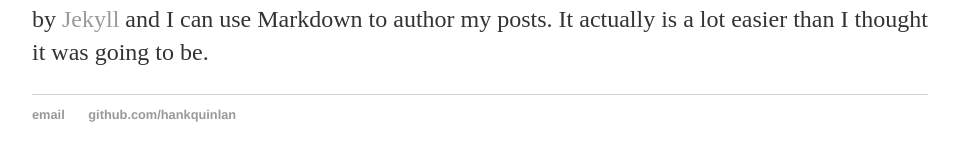
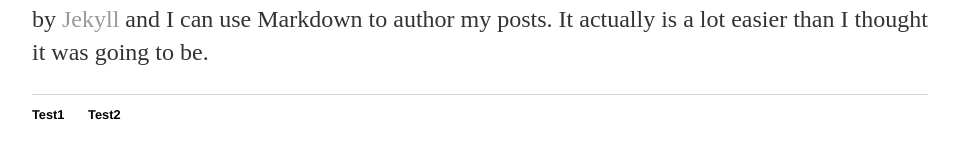
Before and after one commit to paoloamodio/paoloamodio.github.io, a Jekyll site: the page built from _posts/2018-01-25-test.md, in a window 1280 px wide. Shown: the part 286-447 px from the top of the page, without its empty margins (160-1119 px from the left). Built offline with Jekyll 4.4.1, drawn with Linux system fonts in a browser that asks for light colours.

Commit message:
Update default.html

```diff
--- a/_layouts/default.html
+++ b/_layouts/default.html
@@ -12,8 +12,8 @@
     <nav>
 <ul>
 <li><a href="/">Home</a></li>
-<li><a href="/about">About</a></li>
-<li><a href="/cv">CV</a></li>
+<li><a href="/Pagina1">About</a></li>
+<li><a href="/Pagina2">CV</a></li>
 <li><a href="/blog">Blog</a></li>
 </ul>
     </nav>
@@ -25,8 +25,8 @@
 
   <footer>
    <ul>
-   <li><a href="mailto:hankquinlanhub@gmail.com">email</a></li>
-   <li><a href="https://github.com/hankquinlan">github.com/hankquinlan</a></li>
+   <li>Test1</li>
+   <li>Test2</li>
    </ul>
   </footer>
   </body>
```
